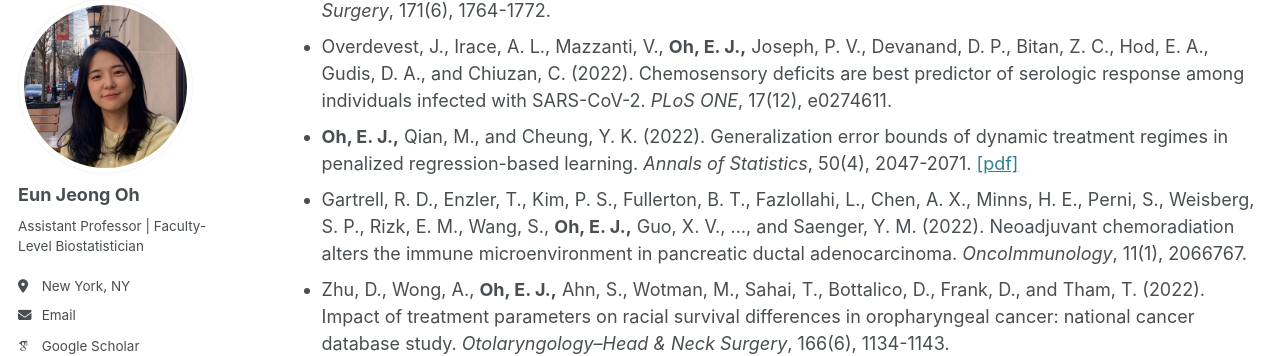
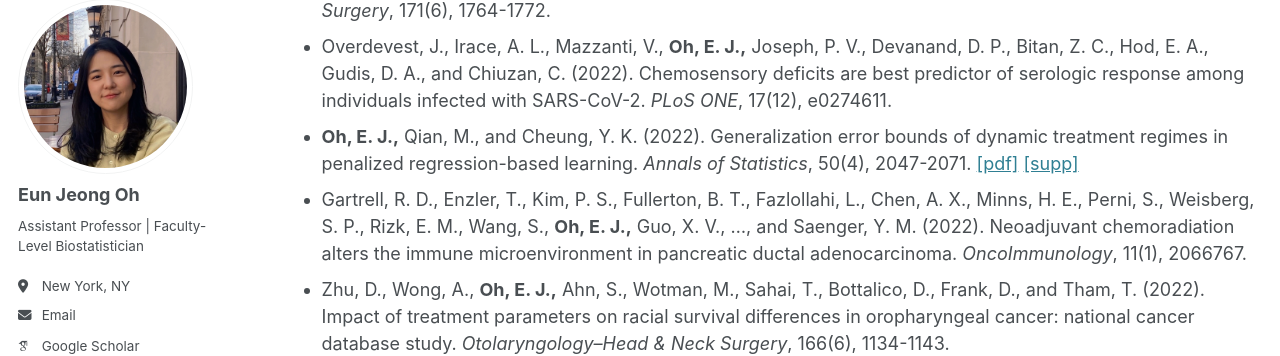
Before and after one commit to oheunj/oheunj.github.io, a Jekyll site: the page built from _pages/publications.md, in a window 1280 px wide and 900 px high, scrolled down 627 px. Shown: the part 107-463 px from the top of the window. Built offline with Jekyll 4.4.1, drawn with Linux system fonts in a browser that asks for light colours; some web fonts are replaced.

Commit message:
Update publications.md

```diff
--- a/_pages/publications.md
+++ b/_pages/publications.md
@@ -19,7 +19,7 @@ redirect_from:
 * __Oh, E. J.,__ Alfano, C. M., Esteva, F. J., Baron, P. L., Xiong, W., Brooke, T. E., Chen, E. I., and  Chiuzan, C. (2025). Risk stratification using tree-based models for recurrence-free survival in breast cancer. _JCO Oncology Advances_, 2, e2400011. [[pdf]](https://ascopubs.org/doi/pdfdirect/10.1200/OA.24.00011)
 * Ahn, S., __Oh, E. J.,__ Saleem, M., and Tham, T. (2024). Machine learning methods in classification of prolonged radiation therapy in oropharyngeal cancer: national cancer database. _Otolaryngology-Head and Neck Surgery_, 171(6), 1764-1772.
 * Overdevest, J., Irace, A. L., Mazzanti, V., __Oh, E. J.,__ Joseph, P. V., Devanand, D. P., Bitan, Z. C., Hod, E. A., Gudis, D. A., and Chiuzan, C. (2022). Chemosensory deficits are best predictor of serologic response among individuals infected with SARS-CoV-2. _PLoS ONE_, 17(12), e0274611.
-* __Oh, E. J.,__ Qian, M., and Cheung, Y. K. (2022). Generalization error bounds of dynamic treatment regimes in penalized regression-based learning. _Annals of Statistics_, 50(4), 2047-2071. [[pdf]](https://par.nsf.gov/servlets/purl/10429985)
+* __Oh, E. J.,__ Qian, M., and Cheung, Y. K. (2022). Generalization error bounds of dynamic treatment regimes in penalized regression-based learning. _Annals of Statistics_, 50(4), 2047-2071. [[pdf]](https://par.nsf.gov/servlets/purl/10429985) [[supp]](https://oheunj.github.io/files/GenErrorBounds_supp.pdf)
 * Gartrell, R. D., Enzler, T., Kim, P. S., Fullerton, B. T., Fazlollahi, L., Chen, A. X., Minns, H. E., Perni, S., Weisberg, S. P., Rizk, E. M., Wang, S., __Oh, E. J.,__ Guo, X. V., ..., and Saenger, Y. M. (2022). Neoadjuvant chemoradiation alters the immune microenvironment in pancreatic ductal adenocarcinoma. _OncoImmunology_, 11(1), 2066767.
 * Zhu, D., Wong, A., __Oh, E. J.,__ Ahn, S., Wotman, M., Sahai, T., Bottalico, D., Frank, D., and Tham, T. (2022). Impact of treatment parameters on racial survival differences in oropharyngeal cancer: national cancer database study. _Otolaryngology--Head & Neck Surgery_, 166(6), 1134-1143.
 * __Oh, E. J.,__ Parikh, R. B., Chivers, C., and Chen, J. (2021). Two-stage approaches to accounting for patient heterogeneity in machine learning risk prediction models in oncology. _JCO Clinical Cancer Informatics_, 5, 1015-1023. [[pdf]](https://pmc.ncbi.nlm.nih.gov/articles/PMC8812620/pdf/cci-5-cci.21.00077.pdf)
```
